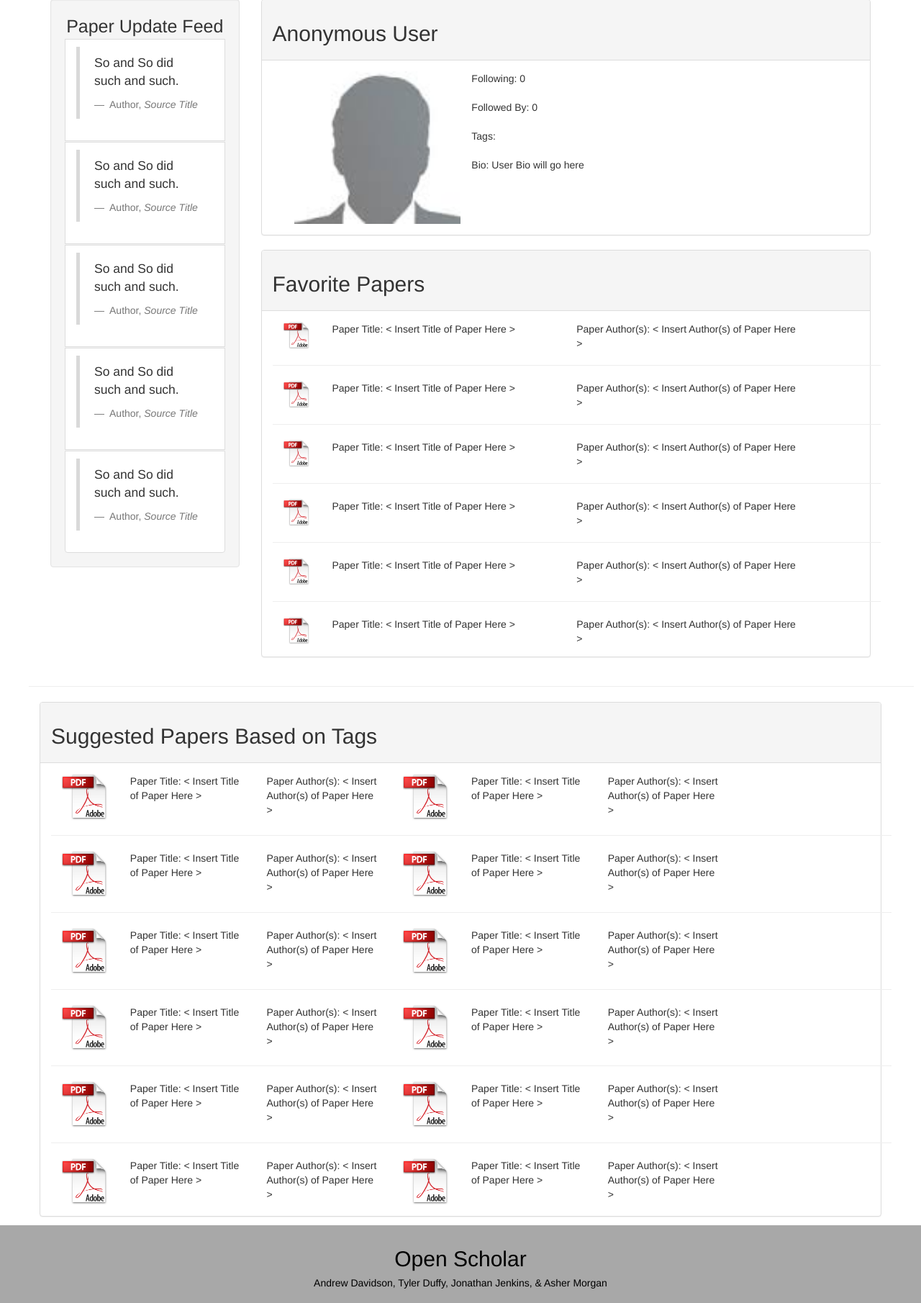
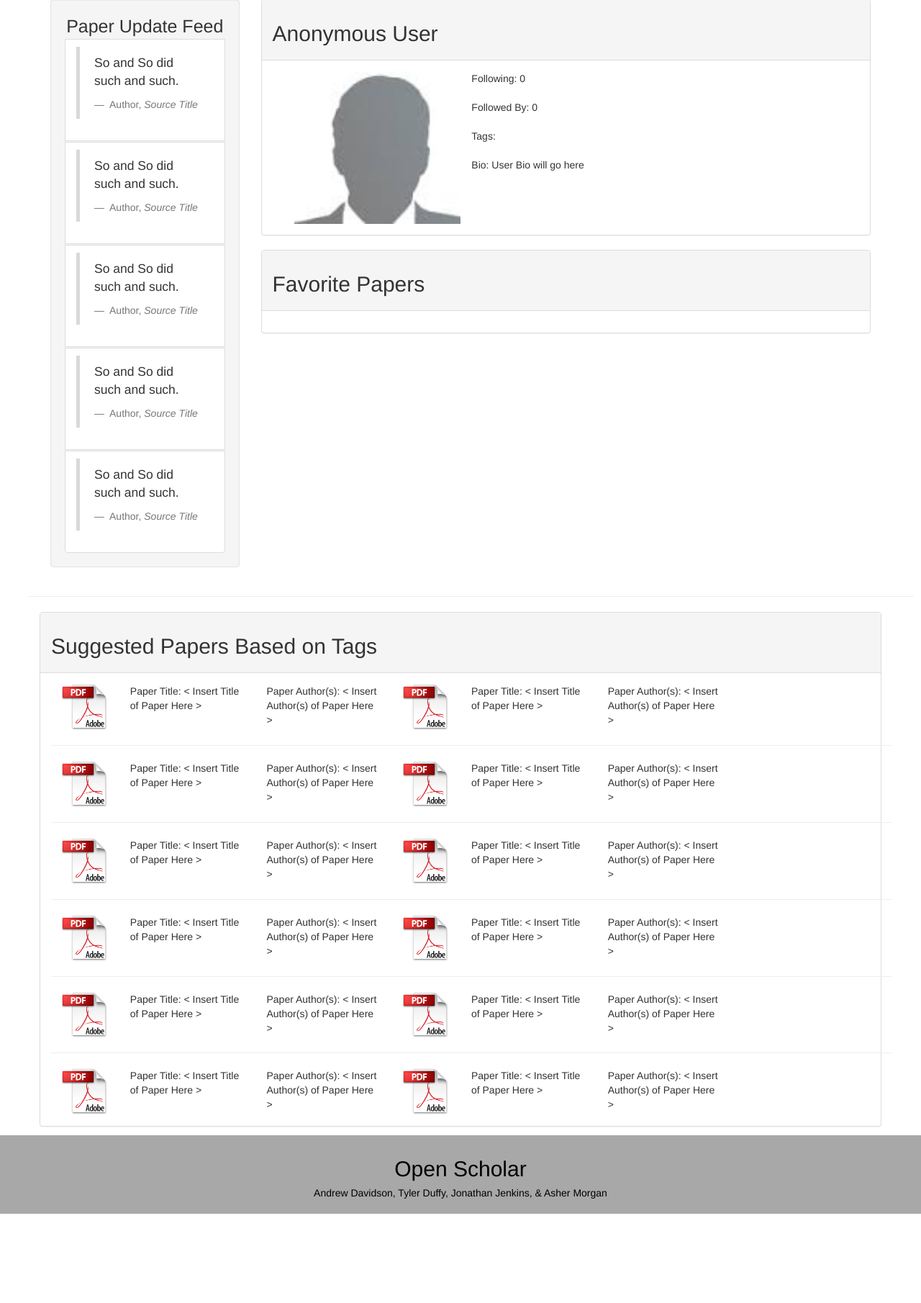
Before and after one commit to jenkinjk/RHIT-Senior-Project-Open-Access-Publishing-System-Sean-Feeney, a Flask app: page /profile in a window 1280 px wide. Shown: the part 143-1953 px from the top of the page at 72% size. After the commit the page ends 1829 px from the top, so only its background shows below. Run offline with Flask 2, Linux system fonts and the light colour scheme; parts of the project's set-up code (start-up, migrations or seed data) failed here and were passed over; some libraries are stand-ins or nearby versions.

Commit message:
removed generic filler favorite papers. profiles now display favorites

```diff
--- a/flask_code/templates/profile.html
+++ b/flask_code/templates/profile.html
@@ -91,17 +91,6 @@
               <h2 id="sec0">Favorite Papers</h2>
             </div> <!-- end of panel heading -->
             <div class="panel-body"> <!-- start of favorite papers panel body -->
-              <div class="paperBlock">
-                <img class="pdf_thumbnail col-md-1" src="{{ url_for('static', filename='img/pdf_preview.jpg') }}" alt="No Thumb">
-                <div class="col-md-5">
-                  Paper Title: &lt Insert Title of Paper Here &gt
-                </div>
-                <div class="col-md-5">
-                  Paper Author(s): &lt Insert Author(s) of Paper Here &gt
-                </div>
-              </div> <!-- end of paper block -->
-
-              <hr class="col-md-12"> <!-- divider line -->
 
               {% for favPaper in user.papers %}
                 <div class="paperBlock">
@@ -110,71 +99,13 @@
                     <strong>Paper Title:</strong> {{ favPaper.title }}
                   </div>
                   <div class="col-md-5">
-                    <strong> Paper Author(s):</strong> {% for author in result.authorNames %} {{author}}, {% endfor %}
+                    <strong> Paper Author(s):</strong> {% for author in favPaper.authorNames %} {{author}}, {% endfor %}
                   </div>
                 </div> <!-- end of paper block -->
 
                 <hr class="col-md-12"> <!-- divider line -->
 
               {% endfor %}
-
-              <div class="paperBlock">
-                <img class="pdf_thumbnail col-md-1" src="{{ url_for('static', filename='img/pdf_preview.jpg') }}" alt="No Thumb">
-                <div class="col-md-5">
-                  Paper Title: &lt Insert Title of Paper Here &gt
-                </div>
-                <div class="col-md-5">
-                  Paper Author(s): &lt Insert Author(s) of Paper Here &gt
-                </div>
-              </div> <!-- end of paper block -->
-
-              <hr class="col-md-12"> <!-- divider line -->
-
-              <div class="paperBlock">
-                <img class="pdf_thumbnail col-md-1" src="{{ url_for('static', filename='img/pdf_preview.jpg') }}" alt="No Thumb">
-                <div class="col-md-5">
-                  Paper Title: &lt Insert Title of Paper Here &gt
-                </div>
-                <div class="col-md-5">
-                  Paper Author(s): &lt Insert Author(s) of Paper Here &gt
-                </div>
-              </div> <!-- end of paper block -->
-
-              <hr class="col-md-12"> <!-- divider line -->
-
-              <div class="paperBlock">
-                <img class="pdf_thumbnail col-md-1" src="{{ url_for('static', filename='img/pdf_preview.jpg') }}" alt="No Thumb">
-                <div class="col-md-5">
-                  Paper Title: &lt Insert Title of Paper Here &gt
-                </div>
-                <div class="col-md-5">
-                  Paper Author(s): &lt Insert Author(s) of Paper Here &gt
-                </div>
-              </div> <!-- end of paper block -->
-
-              <hr class="col-md-12"> <!-- divider line -->
-
-              <div class="paperBlock">
-                <img class="pdf_thumbnail col-md-1" src="{{ url_for('static', filename='img/pdf_preview.jpg') }}" alt="No Thumb">
-                <div class="col-md-5">
-                  Paper Title: &lt Insert Title of Paper Here &gt
-                </div>
-                <div class="col-md-5">
-                  Paper Author(s): &lt Insert Author(s) of Paper Here &gt
-                </div>
-              </div> <!-- end of paper block -->
-
-              <hr class="col-md-12"> <!-- divider line -->
-
-              <div class="paperBlock">
-                <img class="pdf_thumbnail col-md-1" src="{{ url_for('static', filename='img/pdf_preview.jpg') }}" alt="No Thumb">
-                <div class="col-md-5">
-                  Paper Title: &lt Insert Title of Paper Here &gt
-                </div>
-                <div class="col-md-5">
-                  Paper Author(s): &lt Insert Author(s) of Paper Here &gt
-                </div>
-              </div> <!-- end of paper block -->
 
             </div> <!-- end of favorite papers panel body -->
           </div> <!-- end of favorite papers subsection panel -->
```
